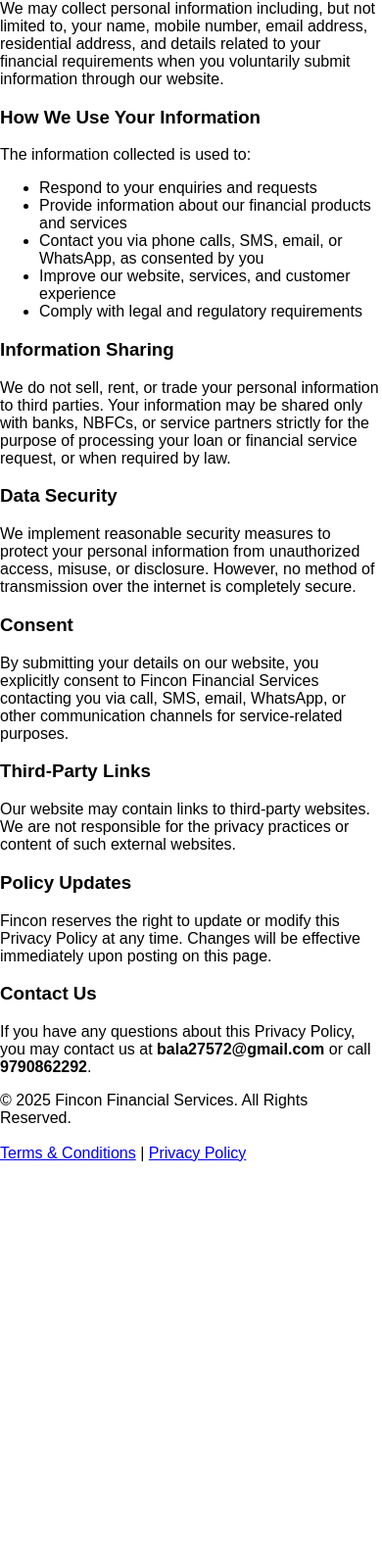
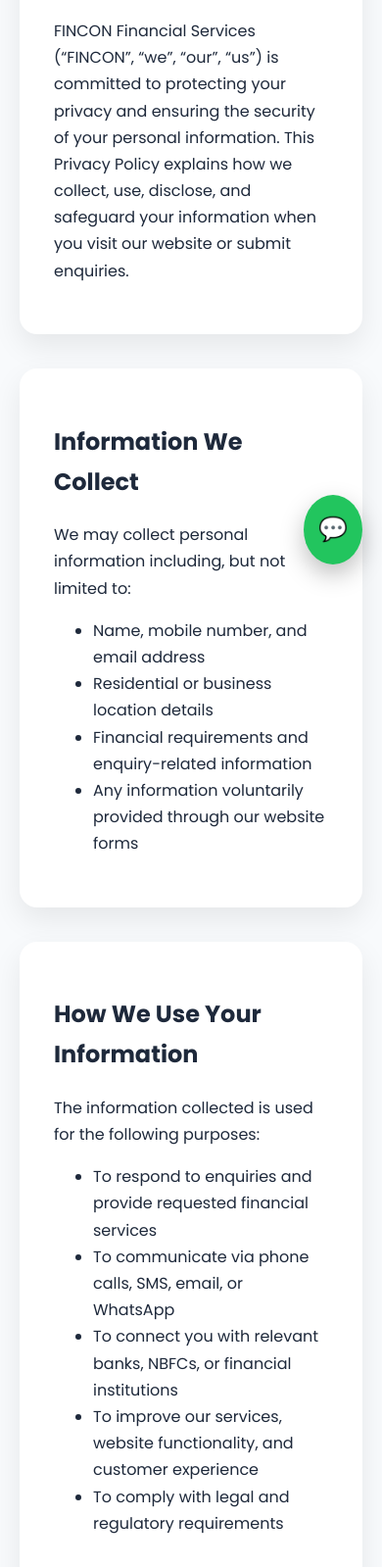
Before and after one commit to bulk120/FINCON, a plain HTML site: page privacy.html in a window 390 px wide. Shown: the part 248-1847 px from the top of the page at 98% size. Before the commit the page ends 1474 px from the top, so only its background shows below. Drawn offline with Linux system fonts and the light colour scheme.

Commit message:
Update privacy.html

```diff
--- a/privacy.html
+++ b/privacy.html
@@ -1,72 +1,130 @@
 <!DOCTYPE html>
 <html lang="en">
-
 <head>
-    <meta charset="UTF-8">
-    <title>Privacy Policy – FINCON</title>
+<meta charset="UTF-8">
+<title>Privacy Policy – FINCON Financial Services</title>
+<meta name="viewport" content="width=device-width, initial-scale=1.0">
+<link rel="stylesheet" href="css/style.css">
 </head>
 
-<body style="font-family:Arial; max-width:900px; margin:40px auto;">
+<body>
 
+<header class="site-header">
+  <div class="nav-container">
+    <div class="logo">FINCON</div>
+    <nav>
+      <a href="index.html">Home</a>
+      <a href="about.html">About Us</a>
+      <a href="services.html">Services</a>
+      <a href="contact.html" class="cta">Contact</a>
+    </nav>
+  </div>
+</header>
+
+<section>
+  <div class="card">
     <h1>Privacy Policy</h1>
-    <p>Fincon Financial Services ("Fincon", "we", "our", "us") is committed to protecting and respecting your privacy.
-        This Privacy Policy explains how we collect, use, disclose, and safeguard your information when you visit our
-        website or submit enquiries through our forms.</p>
+    <p>
+      FINCON Financial Services (“FINCON”, “we”, “our”, “us”) is committed to protecting
+      your privacy and ensuring the security of your personal information.
+      This Privacy Policy explains how we collect, use, disclose, and safeguard
+      your information when you visit our website or submit enquiries.
+    </p>
+  </div>
 
+  <div class="card">
+    <h2>Information We Collect</h2>
+    <p>
+      We may collect personal information including, but not limited to:
+    </p>
+    <ul>
+      <li>Name, mobile number, and email address</li>
+      <li>Residential or business location details</li>
+      <li>Financial requirements and enquiry-related information</li>
+      <li>Any information voluntarily provided through our website forms</li>
+    </ul>
+  </div>
 
-    <h3>Information We Collect</h3>
-    <p>We may collect personal information including, but not limited to, your name, mobile number, email address,
-        residential address, and details related to your financial requirements when you voluntarily submit information
-        through our website.</p>
+  <div class="card">
+    <h2>How We Use Your Information</h2>
+    <p>
+      The information collected is used for the following purposes:
+    </p>
+    <ul>
+      <li>To respond to enquiries and provide requested financial services</li>
+      <li>To communicate via phone calls, SMS, email, or WhatsApp</li>
+      <li>To connect you with relevant banks, NBFCs, or financial institutions</li>
+      <li>To improve our services, website functionality, and customer experience</li>
+      <li>To comply with legal and regulatory requirements</li>
+    </ul>
+  </div>
 
+  <div class="card">
+    <h2>Information Sharing & Disclosure</h2>
+    <p>
+      FINCON does not sell, rent, or trade your personal information.
+      Your data may be shared strictly on a need-to-know basis with:
+    </p>
+    <ul>
+      <li>Banks, NBFCs, and lending partners for loan processing</li>
+      <li>Regulatory or legal authorities if required by law</li>
+    </ul>
+    <p>
+      All third parties are expected to adhere to confidentiality and data protection standards.
+    </p>
+  </div>
 
-    <h3>How We Use Your Information</h3>
-    <p>The information collected is used to:</p>
-    <ul>
-        <li>Respond to your enquiries and requests</li>
-        <li>Provide information about our financial products and services</li>
-        <li>Contact you via phone calls, SMS, email, or WhatsApp, as consented by you</li>
-        <li>Improve our website, services, and customer experience</li>
-        <li>Comply with legal and regulatory requirements</li>
-    </ul>
+  <div class="card">
+    <h2>Data Security</h2>
+    <p>
+      We implement reasonable technical and organizational measures to protect
+      your personal data from unauthorized access, misuse, or disclosure.
+      However, no method of transmission over the internet is completely secure.
+    </p>
+  </div>
 
+  <div class="card">
+    <h2>Your Consent</h2>
+    <p>
+      By submitting your personal information on our website, you expressly consent
+      to FINCON Financial Services contacting you via phone call, SMS, email, WhatsApp,
+      or other communication channels for service-related purposes.
+    </p>
+  </div>
 
-    <h3>Information Sharing</h3>
-    <p>We do not sell, rent, or trade your personal information to third parties. Your information may be shared only
-        with banks, NBFCs, or service partners strictly for the purpose of processing your loan or financial service
-        request, or when required by law.</p>
+  <div class="card">
+    <h2>Policy Updates</h2>
+    <p>
+      FINCON reserves the right to update or modify this Privacy Policy at any time.
+      Changes will be effective immediately upon posting on this page.
+    </p>
+  </div>
 
+  <div class="card">
+    <h2>Contact Information</h2>
+    <p>
+      If you have any questions regarding this Privacy Policy, please contact us at:
+    </p>
+    <p>
+      📞 <strong>9790862292</strong><br>
+      ✉ <strong>bala27572@gmail.com</strong>
+    </p>
+  </div>
+</section>
 
-    <h3>Data Security</h3>
-    <p>We implement reasonable security measures to protect your personal information from unauthorized access, misuse,
-        or disclosure. However, no method of transmission over the internet is completely secure.</p>
+<footer class="site-footer">
+  <div class="footer-container">
+    <h3>FINCON Financial Services</h3>
+    <p>Trusted financial solutions with transparency and integrity.</p>
+    <div class="footer-links">
+      <a href="terms.html">Terms & Conditions</a> |
+      <a href="privacy.html">Privacy Policy</a>
+    </div>
+    <p class="copy">© 2025 FINCON Financial Services. All Rights Reserved.</p>
+  </div>
+</footer>
 
-
-    <h3>Consent</h3>
-    <p>By submitting your details on our website, you explicitly consent to Fincon Financial Services contacting you via
-        call, SMS, email, WhatsApp, or other communication channels for service-related purposes.</p>
-
-
-    <h3>Third-Party Links</h3>
-    <p>Our website may contain links to third-party websites. We are not responsible for the privacy practices or
-        content of such external websites.</p>
-
-
-    <h3>Policy Updates</h3>
-    <p>Fincon reserves the right to update or modify this Privacy Policy at any time. Changes will be effective
-        immediately upon posting on this page.</p>
-
-
-    <h3>Contact Us</h3>
-    <p>If you have any questions about this Privacy Policy, you may contact us at <strong>bala27572@gmail.com</strong>
-        or call <strong>9790862292</strong>.</p>
-
-    <footer>
-        © 2025 Fincon Financial Services. All Rights Reserved.<br><br>
-        <a href="terms.html" target="_blank">Terms & Conditions</a> |
-        <a href="privacy.html" target="_blank">Privacy Policy</a>
-    </footer>
+<a href="https://wa.me/919790862292" class="whatsapp">💬</a>
 
 </body>
-
 </html>
```
